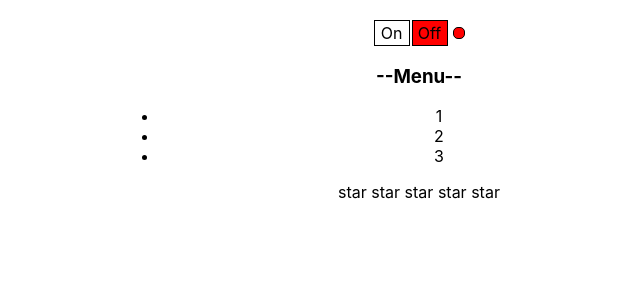
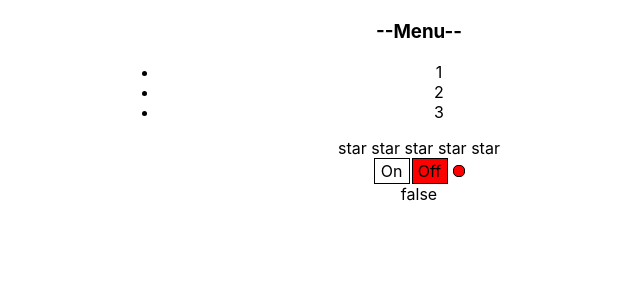
Before and after one commit to Dallmad/examples, a React (Create React App) app: page / in a window 1280 px wide. Shown: the top 300 px of the page, without its empty margins (221-861 px from the left). Built offline with nearby package versions, Linux system fonts and the light colour scheme.

Commit message:
refactoring

```diff
--- a/src/App.tsx
+++ b/src/App.tsx
@@ -5,6 +5,7 @@
 import {UncontrolledRating} from "./components/Rating/UncontrolledRating";
 import {Rating, RatingValueType} from "./components/Rating/Rating";
 import {Accordion} from "./components/Accordion/Accordion";
+import {UncontrolledOnOff} from "./components/OnOff/UncontrolledOnOff";
 
 
 function App() {
@@ -13,12 +14,12 @@
     let [switchOn, setSwitchOn] = useState(false);
     return (
         <div className={'App'}>
-            <OnOff on={switchOn} onChange={setSwitchOn}/>
+           {/* <OnOff on={switchOn} onChange={setSwitchOn}/>*/}
             {/*<OnOff
                 on={switchOn}
                 onChange={(on) => {
                     setSwitchOn(on)
-                }}/>*/}
+                }}/>//identical//*/}
 
             <Accordion
                 titleValue={'Menu'}
@@ -30,6 +31,7 @@
             <Rating
                 value={ratingValue}
                 onClick={setRatingValue}/>
+            <UncontrolledOnOff onChange={setSwitchOn}/>{switchOn.toString()}
         </div>
     );
 }
--- a/src/components/Accordion/UnconrtolledAccordion.tsx
+++ b/src/components/Accordion/UnconrtolledAccordion.tsx
@@ -10,7 +10,6 @@
     let [collapsed,setCollapsed] = useState(false)
     return <div>
         <AccordionTitle title={props.titleValue} onClick={()=>{setCollapsed(!collapsed)}}/>
-{/*added button for controled collapse Menu*/}
         { !collapsed && <AccordionBody/> }
     </div>
 }
--- a/src/components/OnOff/UncontrolledOnOff.tsx
+++ b/src/components/OnOff/UncontrolledOnOff.tsx
@@ -1,13 +1,12 @@
 import {useState} from "react";
 
 type PropsType = {
-    on: boolean
+    onChange: (on: boolean) => void
 }
 
 
-export function OnOff(props:PropsType) {
-
-    let [on,setOn]=useState(false);
+export function UncontrolledOnOff(props: PropsType) {
+    let [on, setOn] = useState(false);
 
     const onStyle = {
         width: '30px',
@@ -35,11 +34,19 @@
         marginLeft: '5px',
         background: on ? 'green' : 'red'
     }
+    const onClicked = () => {
+        setOn(true)
+        props.onChange(true)
+    }
+    const offClicked = () => {
+        setOn(false)
+        props.onChange(false)
+    }
 
     return (
         <div>
-            <div style={onStyle} onClick={ ()=> {setOn(true)}}>On</div>
-            <div style={offStyle} onClick={ ()=> {setOn(false)}}>Off</div>
+            <div style={onStyle} onClick={onClicked}>On</div>
+            <div style={offStyle} onClick={offClicked}>Off</div>
             <div style={indicatorStyle}></div>
         </div>
     )
```
